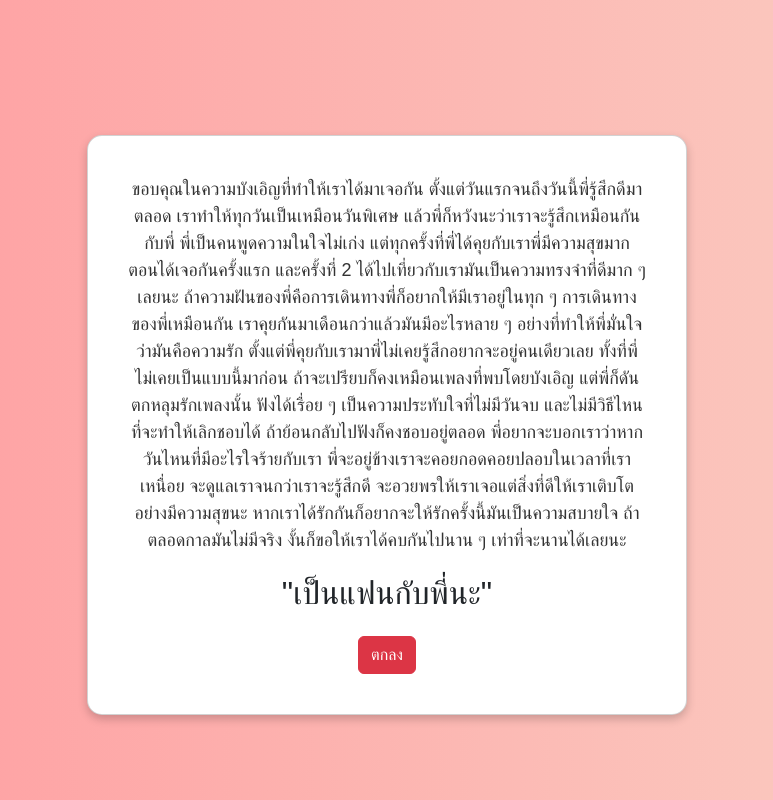
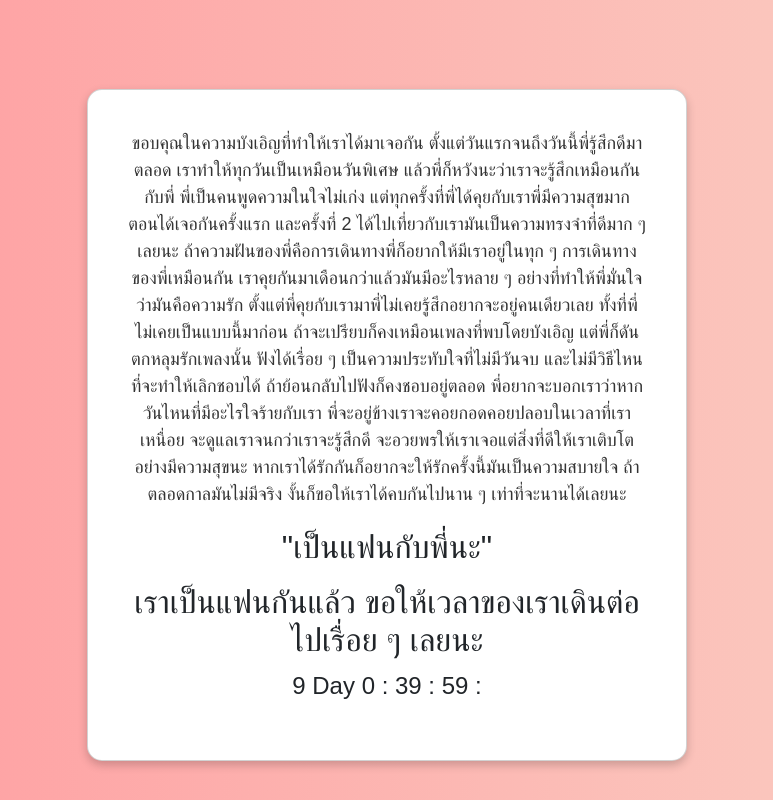
Before and after one commit to Ammhyj/fenkn, a plain HTML site: page love.html in a window 1280 px wide. Shown: the whole page, without its empty margins (253-1026 px from the left). Drawn offline with nearby package versions, Linux system fonts and the light colour scheme.

Commit message:
Add files via upload

```diff
--- a/love.html
+++ b/love.html
@@ -57,17 +57,42 @@
         <div class="card-body">
             <p class="card-text">ขอบคุณในความบังเอิญที่ทำให้เราได้มาเจอกัน ตั้งแต่วันแรกจนถึงวันนี้พี่รู้สึกดีมาตลอด เราทำให้ทุกวันเป็นเหมือนวันพิเศษ แล้วพี่ก็หวังนะว่าเราจะรู้สึกเหมือนกันกับพี่ พี่เป็นคนพูดความในใจไม่เก่ง แต่ทุกครั้งที่พี่ได้คุยกับเราพี่มีความสุขมาก ตอนได้เจอกันครั้งแรก และครั้งที่ 2 ได้ไปเที่ยวกับเรามันเป็นความทรงจำที่ดีมาก ๆ เลยนะ ถ้าความฝันของพี่คือการเดินทางพี่ก็อยากให้มีเราอยู่ในทุก ๆ การเดินทางของพี่เหมือนกัน เราคุยกันมาเดือนกว่าแล้วมันมีอะไรหลาย ๆ อย่างที่ทำให้พี่มั่นใจว่ามันคือความรัก ตั้งแต่พี่คุยกับเรามาพี่ไม่เคยรู้สึกอยากจะอยู่คนเดียวเลย ทั้งที่พี่ไม่เคยเป็นแบบนี้มาก่อน ถ้าจะเปรียบก็คงเหมือนเพลงที่พบโดยบังเอิญ แต่พี่ก็ดันตกหลุมรักเพลงนั้น ฟังได้เรื่อย ๆ เป็นความประทับใจที่ไม่มีวันจบ และไม่มีวิธีไหนที่จะทำให้เลิกชอบได้ ถ้าย้อนกลับไปฟังก็คงชอบอยู่ตลอด พี่อยากจะบอกเราว่าหากวันไหนที่มีอะไรใจร้ายกับเรา พี่จะอยู่ข้างเราจะคอยกอดคอยปลอบในเวลาที่เราเหนื่อย จะดูแลเราจนกว่าเราจะรู้สึกดี จะอวยพรให้เราเจอแต่สิ่งที่ดีให้เราเติบโตอย่างมีความสุขนะ หากเราได้รักกันก็อยากจะให้รักครั้งนี้มันเป็นความสบายใจ ถ้าตลอดกาลมันไม่มีจริง งั้นก็ขอให้เราได้คบกันไปนาน ๆ เท่าที่จะนานได้เลยนะ    </p>
 			<h2>"เป็นแฟนกับพี่นะ"</h2>
+
+            <div id="timerContainer" class="mt-3">
+                <h2>เราเป็นแฟนกันแล้ว ขอให้เวลาของเราเดินต่อไปเรื่อย ๆ เลยนะ</h2>
+                <p id="timer" class="fs-4"></p>
+<!--
             <button id="acceptButton" class="btn btn-danger mt-3">ตกลง</button>
             <div id="timerContainer" class="mt-3" style="display: none;">
                 <h2>เราเป็นแฟนกันแล้ว ขอให้เวลาของเราเดินต่อไปเรื่อย ๆ เลยนะ</h2>
                 <p id="timer" class="fs-4"></p>
+-->
                 <!--<button id="resetButton" class="btn btn-warning mt-3">รีเซ็ต ⏳</button>-->
             </div>
         </div>
     </div>
 
+<script>
+        let startTime = new Date('2025-02-01T00:00:00').getTime();
+        function startTimer() {
+            setInterval(updateTimer, 1000);
+        }
 
+        function updateTimer() {
+            let elapsedTime = Date.now() - startTime;
+            let totalSeconds = Math.floor(elapsedTime / 1000);
+            let days = Math.floor(totalSeconds / 86400);
+            let hours = Math.floor((totalSeconds % 86400) / 3600);
+            let minutes = Math.floor((totalSeconds % 3600) / 60);
+            let seconds = totalSeconds % 60;
 
+            document.getElementById('timer').innerText = `${days} Day ${hours} : ${minutes} : ${seconds} :`;
+        }
+
+        startTimer();
+    </script>
+
+<!--
     <script>
         let startTime = localStorage.getItem("startTime");
         let timerInterval;
@@ -109,6 +134,7 @@
             document.getElementById('timer').innerText = `${hours}h ${minutes}m ${seconds}s`;
         }
     </script>
+-->
 
 
 </body>
```
